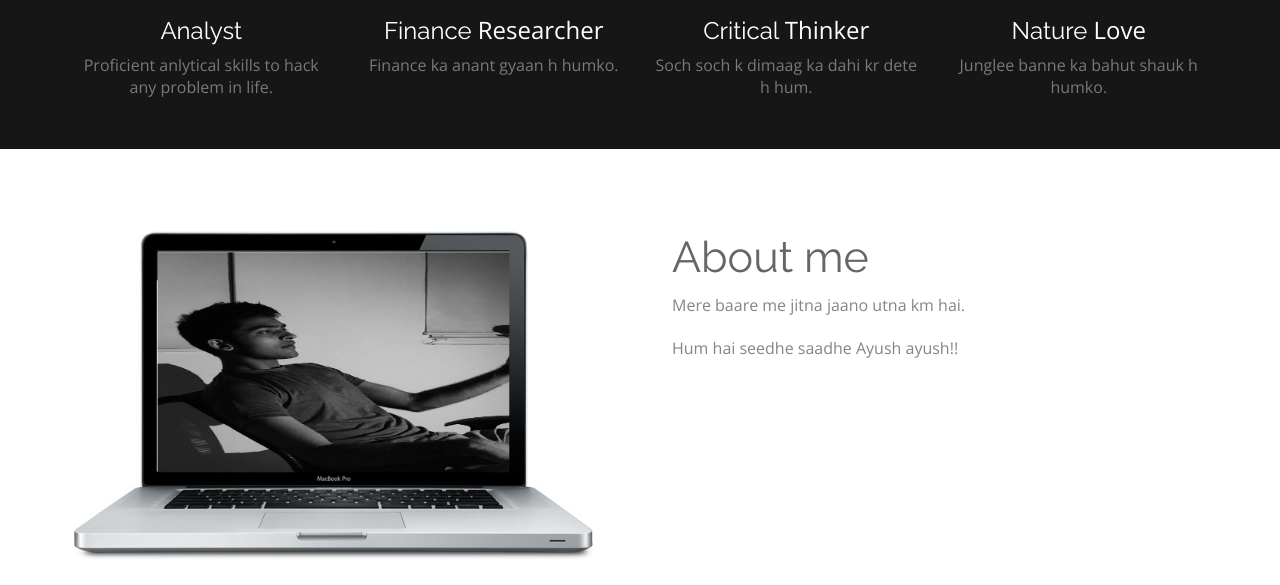
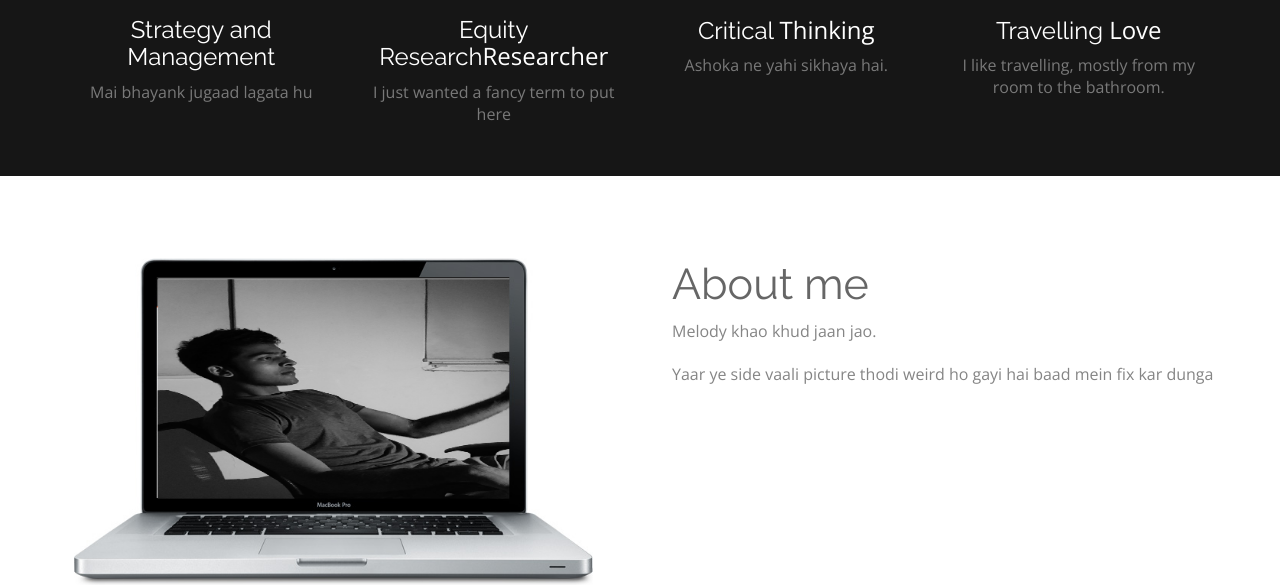
Before and after one commit to xenoavenger/xenoavenger.github.io, a plain HTML site: page index.html in a window 1280 px wide. Shown: the part 878-1463 px from the top of the page. Drawn offline with nearby package versions, Linux system fonts and the light colour scheme.

Commit message:
Update index.html

```diff
--- a/index.html
+++ b/index.html
@@ -79,29 +79,29 @@ var x = setInterval(function() {
     <div class="row">
       <!-- item -->
       <div class="col-md-3 text-center"> <i class="fa fa-arrows fa-2x circle"></i>
-        <h3>Analyst <span class="id-color"></span></h3>
-        <p>Proficient anlytical skills to hack any problem in life.</p>
+        <h3>Strategy and Management <span class="id-color"></span></h3>
+        <p>Mai bhayank jugaad lagata hu</p>
       </div>
       <!-- end: -->
 
       <!-- item -->
       <div class="col-md-3 text-center"> <i class="fa fa-css3 fa-2x circle"></i>
-        <h3>Finance <span class="id-color">Researcher</span></h3>
-        <p>Finance ka anant gyaan h humko.</p>
+        <h3>Equity Research<span class="id-color">Researcher</span></h3>
+        <p>I just wanted a fancy term to put here</p>
       </div>
       <!-- end: -->
 
       <!-- item -->
       <div class="col-md-3 text-center"> <i class="fa fa-lightbulb-o fa-2x circle"></i>
-        <h3>Critical <span class="id-color">Thinker</span></h3>
-        <p>Soch soch k dimaag ka dahi kr dete h hum.</p>
+        <h3>Critical <span class="id-color">Thinking</span></h3>
+        <p>Ashoka ne yahi sikhaya hai.</p>
       </div>
       <!-- end: -->
 
       <!-- item -->
       <div class="col-md-3 text-center"> <i class="fa fa-globe fa-2x circle"></i>
-        <h3>Nature <span class="id-color">Love</span></h3>
-        <p>Junglee banne ka bahut shauk h humko.</p>
+        <h3>Travelling <span class="id-color">Love</span></h3>
+        <p>I like travelling, mostly from my room to the bathroom.</p>
       </div>
       <!-- end:-->
     </div>
@@ -113,8 +113,8 @@ var x = setInterval(function() {
     <div class="row feature design">
       <div class="six columns right">
         <h2>About me</h2>
-        <p>Mere baare me jitna jaano utna km hai.</p>
-        <p>Hum hai seedhe saadhe Ayush ayush!! </p>
+        <p>Melody khao khud jaan jao.</p>
+        <p>Yaar ye side vaali picture thodi weird ho gayi hai baad mein fix kar dunga </p>
       </div>
       <div class="six columns feature-media left"> <img src="images/picture-136.png" alt=""> </div>
     </div>
```
